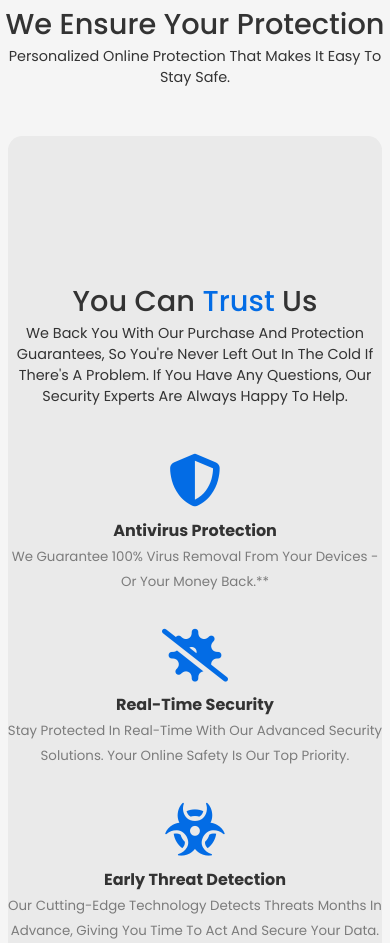
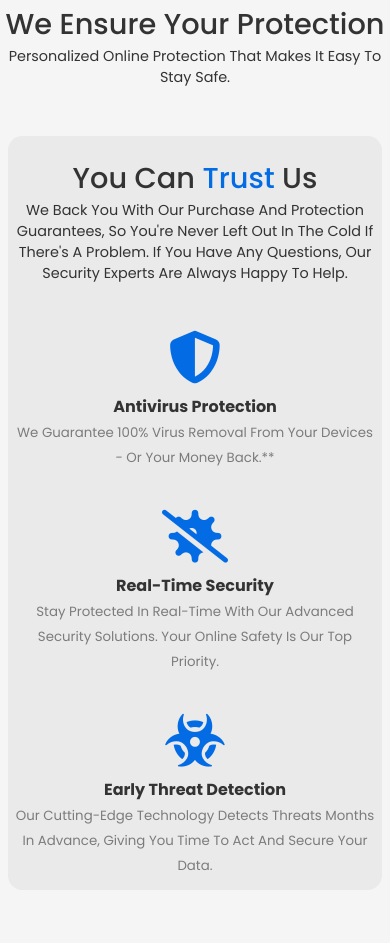
Before and after one commit to Nik0Sp/responsive_antivirus-website, a plain HTML site: page index.html in a window 390 px wide. Shown: the part 3595-4538 px from the top of the page. Drawn offline with nearby package versions, Linux system fonts and the light colour scheme.

Commit message:
readme update

```diff
--- a/style.css
+++ b/style.css
@@ -878,13 +878,19 @@ footer h4 {
     margin-top: 5rem;
   }
 
+
+
   #attribute .attribute-slider {
     display: none;
   }
+  #attribute h2{
+    margin-top: 1rem;
+  }
 
   .attribute-container {
-    padding: 6rem 0;
+    padding: .3rem .3rem 3rem .3rem;
   }
+
 
   .attribute-icons {
     grid-template-columns: 1fr;
```
Also changed, not shown: 1 other file.
